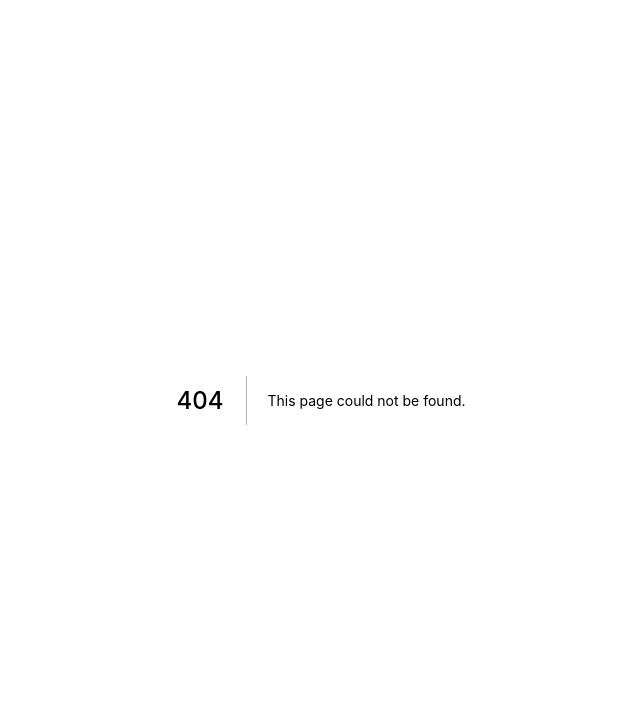
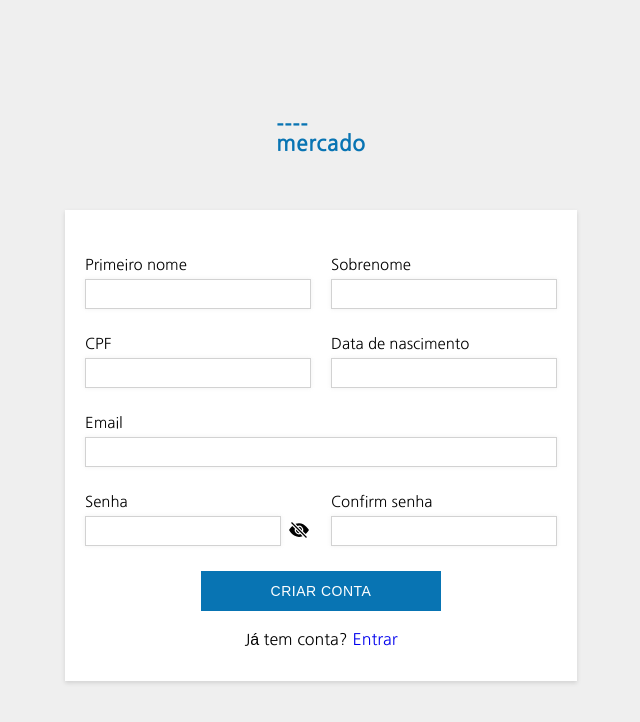
Before and after one commit to riancarlosdev/laiza, a Next.js app: page /account/register in a window 1280 px wide. Before the commit this address had no page. Shown: the top 722 px of the page, without its empty margins (319-959 px from the left). Built offline with nearby package versions, Linux system fonts and the light colour scheme.

Commit message:
add screen register

```diff
--- a/src/components/Header/index.tsx
+++ b/src/components/Header/index.tsx
@@ -58,9 +58,7 @@ export const HeaderComponent: React.FC = (): JSX.Element => {
             </WapperCategory>
 
             <WapperUser>
-              <Link href="/register/user">
-                <a>Crie sua conta</a>
-              </Link>
+              <a href="/account/register">Crie sua conta</a>
               <Link href="/login/user">
                 <a>Entre</a>
               </Link>
--- a/src/components/Logo/index.tsx
+++ b/src/components/Logo/index.tsx
@@ -1,10 +1,15 @@
 import Link from 'next/link';
 import styled from 'styled-components';
 
-export const Container = styled.div`
+interface LogoProps {
+  type?: '1' | '2';
+}
+
+export const Container = styled.div<LogoProps>`
   a {
     text-decoration: none;
-    color: #fff;
+    color: ${({ theme, type }) =>
+      type === '1' ? '#fff' : theme.colors.secundary};
     font-family: ${({ theme }) => theme.font.primary};
     font-size: 22px;
     outline: none;
@@ -13,9 +18,11 @@ export const Container = styled.div`
   }
 `;
 
-export const LogoComponent: React.FC = (): JSX.Element => {
+export const LogoComponent: React.FC<LogoProps> = ({
+  type = '1',
+}): JSX.Element => {
   return (
-    <Container>
+    <Container type={type}>
       <Link href="/">
         <a>
           ---- <br /> mercado
--- /dev/null
+++ b/src/components/PageComponents/Register/index.tsx
@@ -0,0 +1,98 @@
+import { LogoComponent } from '@components/Logo';
+import Link from 'next/link';
+import { useState } from 'react';
+import { BsFillEyeFill, BsFillEyeSlashFill } from 'react-icons/bs';
+import {
+  ButtonRegister,
+  ButtonSee,
+  FormRegister,
+  Input,
+  ValueInfo,
+  ValueInput,
+  Wapper2Input,
+  WapperButton,
+  WapperContainer,
+  WapperContent,
+  WapperInfoLogin,
+  WapperInput,
+  WapperInterContent,
+  WapperLogo,
+  WapperOuther,
+} from './styles';
+
+interface InputProps {
+  value: string;
+  type?: 'text' | 'password';
+  placeholder?: string;
+  id?: string;
+  see?: boolean;
+}
+
+const WapperInputComponent: React.FC<InputProps> = ({
+  placeholder,
+  type = 'text',
+  value,
+  id,
+  see,
+}): JSX.Element => {
+  const [seeState, setSee] = useState(false);
+  return (
+    <WapperInput id={id}>
+      <ValueInput>{value}</ValueInput>
+      <Wapper2Input>
+        <Input type={seeState ? 'text' : type} placeholder={placeholder} />
+        {see && (
+          <ButtonSee type="button" onClick={() => setSee(!seeState)}>
+            {seeState ? (
+              <BsFillEyeFill size={20} />
+            ) : (
+              <BsFillEyeSlashFill size={20} />
+            )}
+          </ButtonSee>
+        )}
+      </Wapper2Input>
+    </WapperInput>
+  );
+};
+
+export const RegisterComponent: React.FC = (): JSX.Element => {
+  return (
+    <WapperContainer>
+      <WapperLogo>
+        <LogoComponent type="2" />
+      </WapperLogo>
+      <WapperContent>
+        <WapperInterContent>
+          <FormRegister>
+            <WapperOuther>
+              <WapperInputComponent value="Primeiro nome" />
+              <WapperInputComponent value="Sobrenome" />
+            </WapperOuther>
+            <WapperOuther>
+              <WapperInputComponent value="CPF" />
+              <WapperInputComponent value="Data de nascimento" />
+            </WapperOuther>
+            <WapperOuther>
+              <WapperInputComponent id="email" value="Email" />
+            </WapperOuther>
+            <WapperOuther>
+              <WapperInputComponent type="password" see value="Senha" />
+              <WapperInputComponent type="password" value="Confirm senha" />
+            </WapperOuther>
+            <WapperButton>
+              <ButtonRegister>Criar Conta</ButtonRegister>
+            </WapperButton>
+          </FormRegister>
+          <WapperInfoLogin>
+            <ValueInfo>
+              Já tem conta?
+              <Link href="/account/login">
+                <a>Entrar</a>
+              </Link>
+            </ValueInfo>
+          </WapperInfoLogin>
+        </WapperInterContent>
+      </WapperContent>
+    </WapperContainer>
+  );
+};
--- /dev/null
+++ b/src/components/PageComponents/Register/styles.tsx
@@ -0,0 +1,123 @@
+import styled from 'styled-components';
+
+export const WapperContainer = styled.div`
+  display: flex;
+  justify-content: center;
+  flex-direction: column;
+  align-items: center;
+  min-height: 100vh;
+`;
+
+export const WapperContent = styled.div`
+  background: #fff;
+  padding: 45px 10px 20px;
+  box-shadow: 0px 2px 4px #64646434;
+`;
+
+export const WapperLogo = styled.div`
+  margin-bottom: 55px;
+`;
+
+export const WapperInterContent = styled.div``;
+export const FormRegister = styled.form``;
+
+export const WapperOuther = styled.div`
+  display: flex;
+  width: 100%;
+  margin: 25px 0;
+
+  #email {
+    width: 100% !important;
+    max-width: 100% !important;
+  }
+
+  :first-child {
+    margin-top: 0;
+  }
+
+  :last-child {
+    margin-bottom: 0;
+  }
+`;
+
+export const WapperInput = styled.div`
+  display: flex;
+  flex-direction: column;
+  max-width: 600px;
+  width: 100%;
+  margin: 0 10px;
+`;
+
+export const Wapper2Input = styled.div`
+  width: 100%;
+  display: flex;
+`;
+
+export const ButtonSee = styled.button`
+  min-width: 30px;
+  border: none;
+  outline: none;
+  cursor: pointer;
+  background: transparent;
+  padding-left: 5px;
+`;
+
+export const ValueInput = styled.span`
+  font-size: 15px;
+  font-family: ${({ theme }) => theme.font.primary};
+  margin-bottom: 5px;
+`;
+
+export const Input = styled.input`
+  height: 30px;
+  width: 100%;
+  border: none;
+  outline: none;
+  background: #fff;
+  border: 1px solid #d2d2d2;
+  box-shadow: 0 0 4px #8b8b8b24;
+  padding-left: 10px;
+  font-size: 15px;
+`;
+
+export const WapperButton = styled.div`
+  display: flex;
+  justify-content: center;
+  margin-top: 20px;
+`;
+
+export const ButtonRegister = styled.button`
+  cursor: pointer;
+  max-width: 240px;
+  width: 100%;
+  height: 40px;
+  border: none;
+  outline: none;
+  background: ${({ theme }) => theme.colors.secundary};
+  color: #fff;
+  text-transform: uppercase;
+  font-weight: 500;
+  letter-spacing: 0.5px;
+  font-size: 14px;
+  transition: 0.2s ease;
+
+  :hover {
+    background: #036b8b;
+  }
+`;
+
+export const WapperInfoLogin = styled.div`
+  width: 100%;
+  height: 45px;
+  display: flex;
+  align-items: center;
+  justify-content: center;
+  margin-top: 5px;
+`;
+
+export const ValueInfo = styled.p`
+  font-family: ${({ theme }) => theme.font.primary};
+  a {
+    margin-left: 5px;
+  }
+`;
--- /dev/null
+++ b/src/pages/account/register.tsx
@@ -0,0 +1,5 @@
+import { RegisterComponent } from '@components/PageComponents/Register';
+
+export default function RegisterPage(): JSX.Element {
+  return <RegisterComponent />;
+}
```
